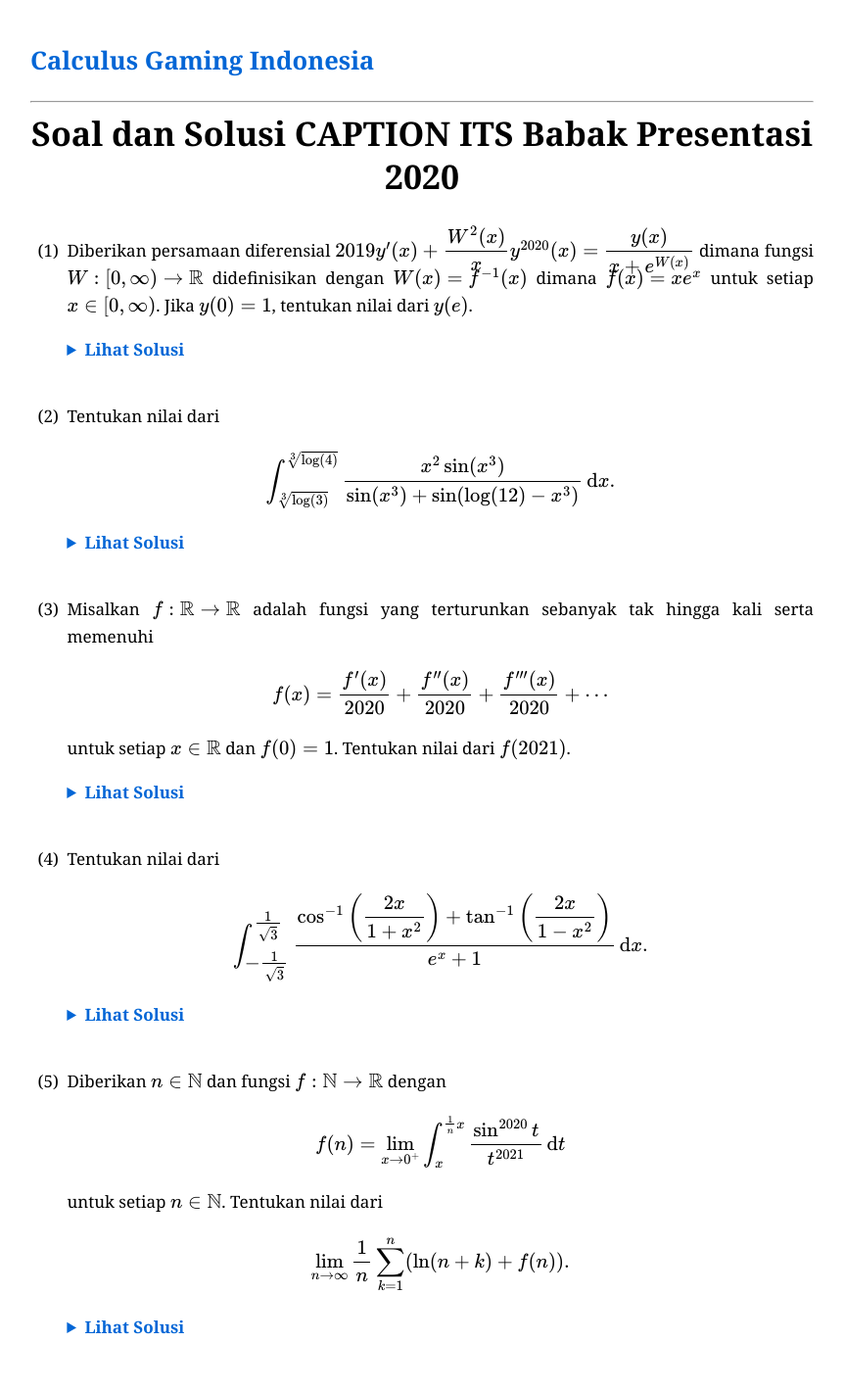
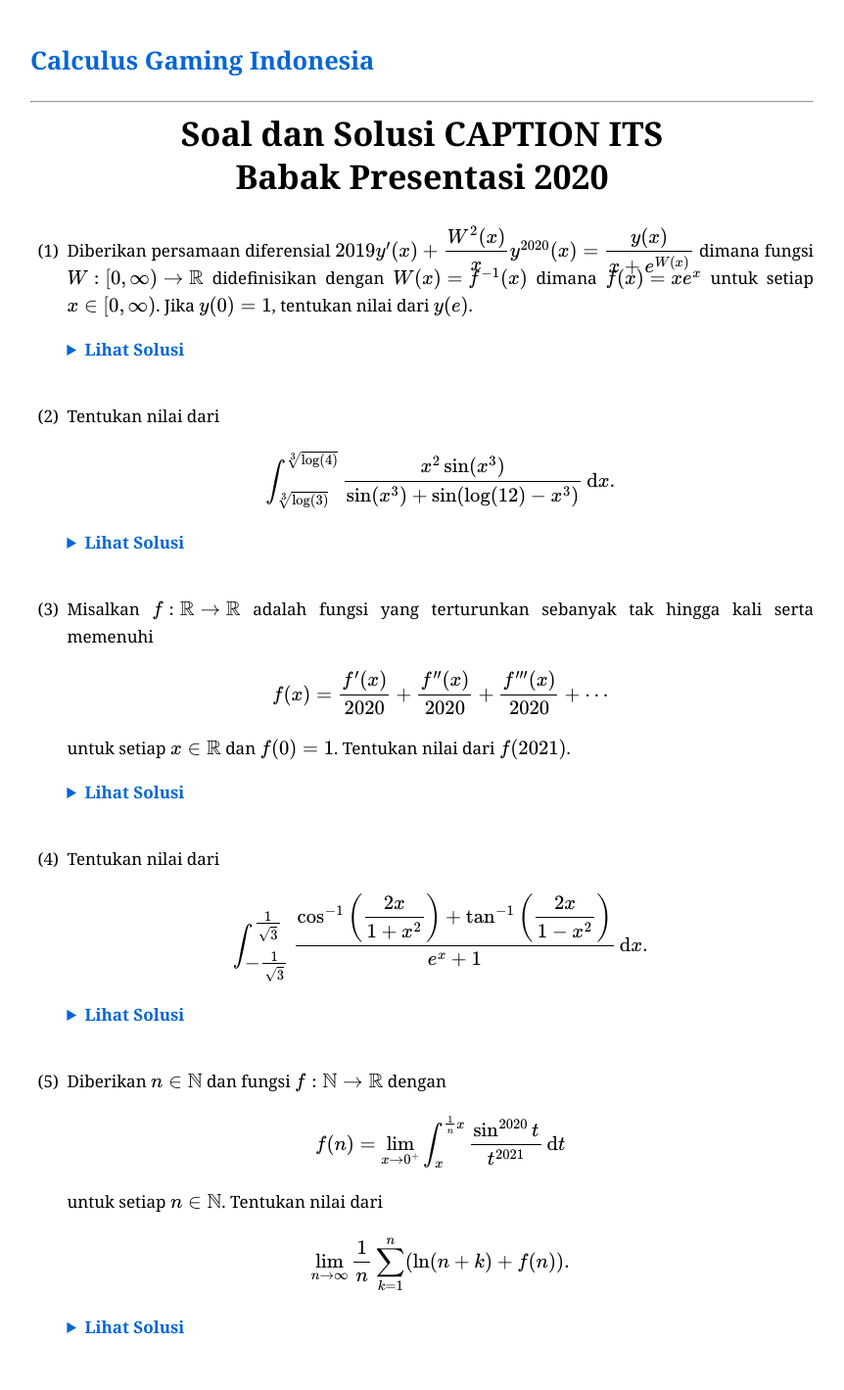
Before and after one commit to calculusgamingindonesia/calculusgamingindonesia.github.io, a Jekyll site: the page built from _posts/2026-07-03-caption-its-pre-2020.md, in a window 1280 px wide. Shown: the whole page at 98% size, without its empty margins (209-1071 px from the left). Built offline with Jekyll 4.4.1, drawn with Linux system fonts in a browser that asks for light colours; some web fonts are replaced.

Commit message:
Update 2026-07-03-caption-its-pre-2020.md

```diff
--- a/_posts/2026-07-03-caption-its-pre-2020.md
+++ b/_posts/2026-07-03-caption-its-pre-2020.md
@@ -7,7 +7,7 @@ urutan: 301
 ---
 
 <div style="text-align: center; margin-bottom: 40px;">
-    <h1 style="margin: 0; line-height: 1.3;">Soal dan Solusi CAPTION ITS Babak Presentasi 2020 </h1>
+    <h1 style="margin: 0; line-height: 1.3;">Soal dan Solusi CAPTION ITS <br> Babak Presentasi 2020 </h1>
 </div>
 
 1. Diberikan persamaan diferensial $\smash{2019y'(x)+\dfrac{W^2(x)}{x}y^{2020}(x)=\dfrac{y(x)}{x+e^{W(x)}}}$ dimana fungsi $W:[0, \infty)\to\mathbb{R}$ didefinisikan dengan $W(x)=f^{-1}(x)$ dimana $f(x)=xe^x$ untuk setiap $x\in[0, \infty)$. Jika $y(0)=1$, tentukan nilai dari $y(e)$.
```
